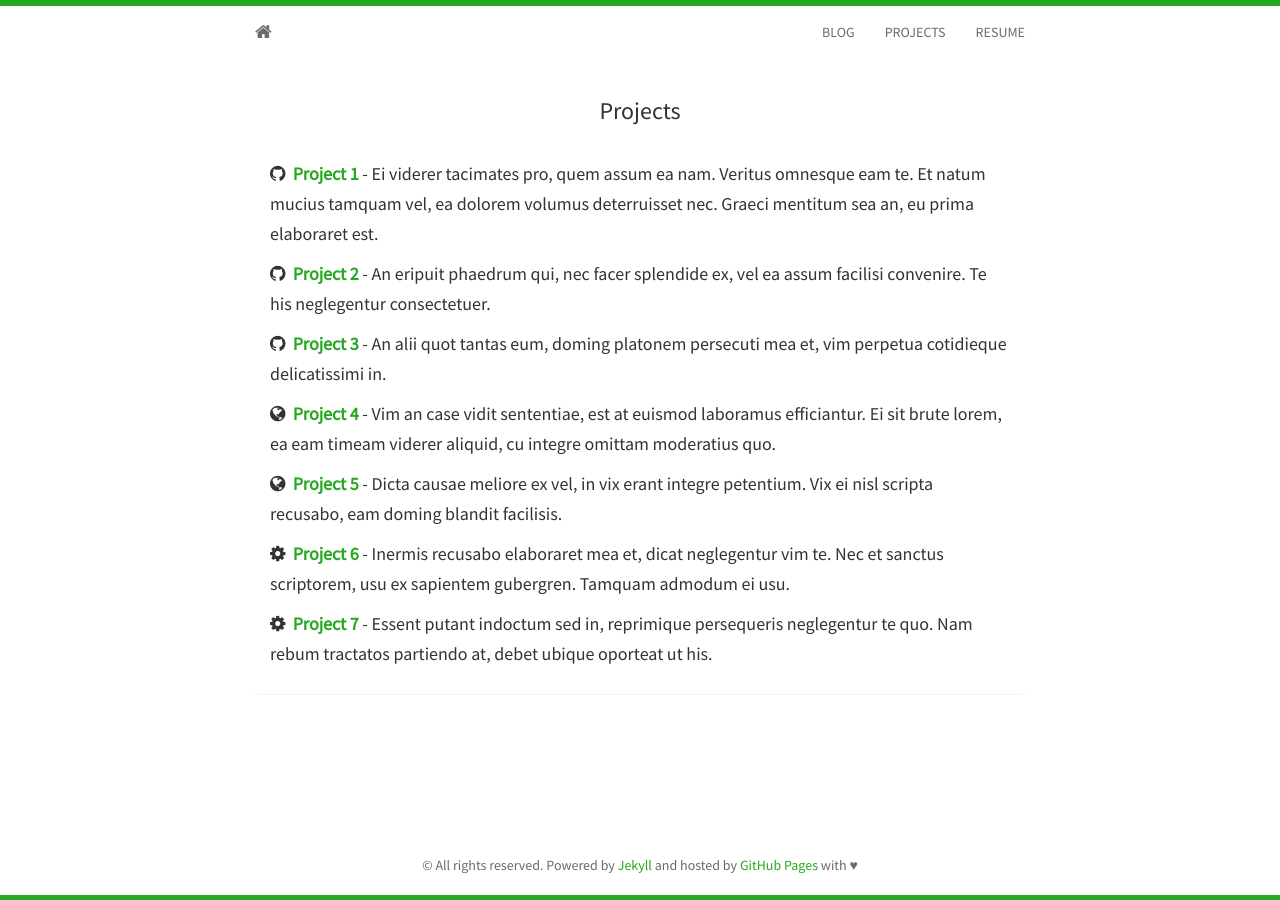
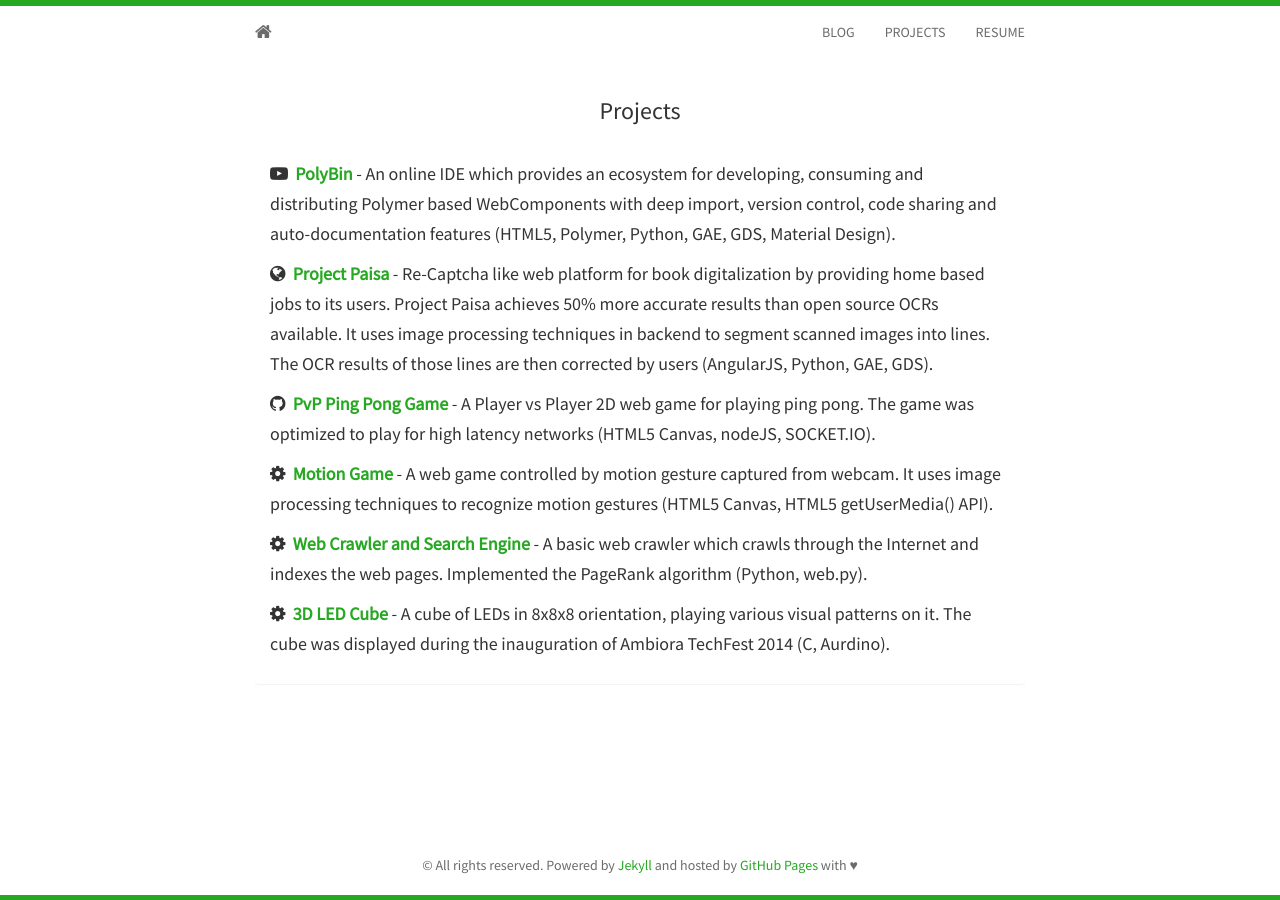
Before and after one commit to gauravsinghbisen/gauravsinghbisen.github.io, a Jekyll site: the page built from projects.html, in a window 1280 px wide. Built offline with Jekyll 4.4.1, drawn with Linux system fonts in a browser that asks for light colours; nearby versions of some CDN libraries; Markdown is read by kramdown in place of the engine named in the settings.

Commit message:
added projects

```diff
--- a/_includes/projects.html
+++ b/_includes/projects.html
@@ -4,40 +4,29 @@
   <div class="panel panel-default">
     <div class="panel-body">
 		<h5>
-			<i class="fa fa-github"></i>&nbsp;&nbsp;<strong><a href="#">Project 1</a></strong>
-			- Ei viderer tacimates pro, quem assum ea nam. Veritus omnesque eam te. Et natum mucius tamquam vel,
-			ea dolorem volumus deterruisset nec. Graeci mentitum sea an, eu prima elaboraret est.
+			<i class="fa fa-youtube-play"></i>&nbsp;&nbsp;<strong><a href="https://www.youtube.com/watch?v=Q3fF5EJtGCY">PolyBin</a></strong>
+			- An online IDE which provides an ecosystem for developing, consuming and distributing Polymer based WebComponents with deep import, version control, code sharing and auto-documentation features (HTML5, Polymer, Python, GAE, GDS, Material Design).
 		</h5>
 		<h5>
-			<i class="fa fa-github"></i>&nbsp;&nbsp;<strong><a href="#">Project 2</a></strong>
-			- An eripuit phaedrum qui, nec facer splendide ex, vel ea assum facilisi convenire.
-			Te his neglegentur consectetuer.
+			<i class="fa fa-globe"></i>&nbsp;&nbsp;<strong><a href="http://projectpaisa.com">Project Paisa</a></strong>
+			- Re-Captcha like web platform for book digitalization by providing home based jobs to its users. Project Paisa achieves 50% more accurate results than open source OCRs available. It uses image processing techniques in backend to segment scanned images into lines. The OCR results of those lines are then corrected by users (AngularJS, Python, GAE, GDS).
 		</h5>
     	<h5>
-			<i class="fa fa-github"></i>&nbsp;&nbsp;<strong><a href="#">Project 3</a></strong>
-			- An alii quot tantas eum, doming platonem persecuti mea et, vim perpetua cotidieque delicatissimi in.
+			<i class="fa fa-github"></i>&nbsp;&nbsp;<strong><a href="https://github.com/daadu/PvP-Game">PvP Ping Pong Game</a></strong>
+			- A Player vs Player 2D web game for playing ping pong. The game was optimized to play for high latency networks (HTML5 Canvas, nodeJS, SOCKET.IO).
 		</h5>
 		<h5>
-			<i class="fa fa-globe"></i>&nbsp;&nbsp;<strong><a href="#">Project 4</a></strong>
-			- Vim an case vidit sententiae, est at euismod laboramus efficiantur. Ei sit brute lorem,
-			ea eam timeam viderer aliquid, cu integre omittam moderatius quo.
+			<i class="fa fa-cog"></i>&nbsp;&nbsp;<strong><a href="#">Motion Game</a></strong>
+			- A web game controlled by motion gesture captured from webcam. It uses image processing techniques to recognize motion gestures (HTML5 Canvas, HTML5 getUserMedia() API).
 		</h5>
 		<h5>
-			<i class="fa fa-globe"></i>&nbsp;&nbsp;<strong><a href="#">Project 5</a></strong>
-			- Dicta causae meliore ex vel, in vix erant integre petentium. Vix ei nisl scripta recusabo,
-			eam doming blandit facilisis.
+			<i class="fa fa-cog"></i>&nbsp;&nbsp;<strong><a href="#">Web Crawler and Search Engine</a></strong>
+			- A basic web crawler which crawls through the Internet and indexes the web pages. Implemented the PageRank algorithm (Python, web.py).
 		</h5>
 		<h5>
-			<i class="fa fa-cog"></i>&nbsp;&nbsp;<strong><a href="#">Project 6</a></strong>
-			- Inermis recusabo elaboraret mea et, dicat neglegentur vim te. Nec et sanctus scriptorem,
-			usu ex sapientem gubergren. Tamquam admodum ei usu.
+			<i class="fa fa-cog"></i>&nbsp;&nbsp;<strong><a href="#">3D LED Cube</a></strong>
+			- A cube of LEDs in 8x8x8 orientation, playing various visual patterns on it. The cube was displayed during the inauguration of Ambiora TechFest 2014 (C, Aurdino).
 		</h5>
-		<h5>
-			<i class="fa fa-cog"></i>&nbsp;&nbsp;<strong><a href="#">Project 7</a></strong>
-			- Essent putant indoctum sed in, reprimique persequeris neglegentur te quo. Nam rebum
-			tractatos partiendo at, debet ubique oporteat ut his.
-		</h5>
-
 
     </div>
   </div>
```
